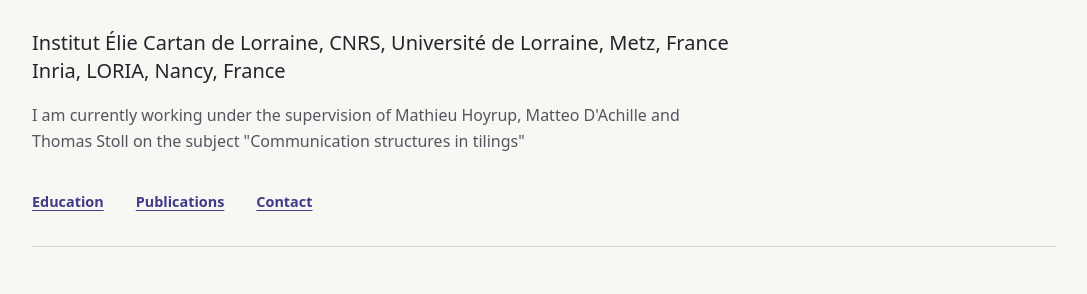
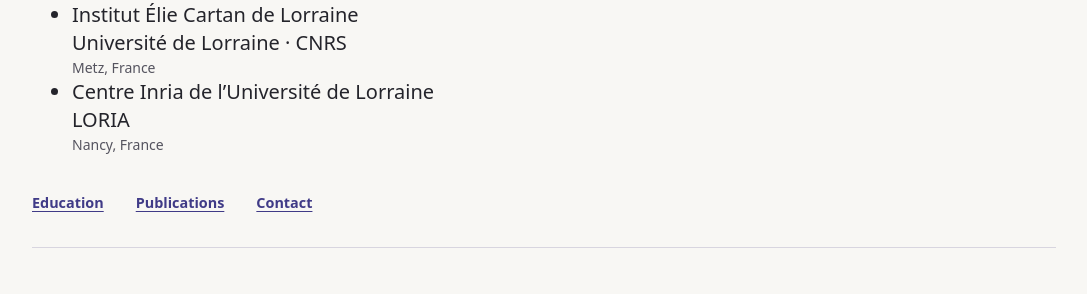
Before and after one commit to AchimSchlather/AchimSchlather.github.io, a plain HTML site: page index.html in a window 1280 px wide. Shown: the part 221-515 px from the top of the page, without its empty margins (96-1183 px from the left). Drawn offline with Linux system fonts and the light colour scheme.

Commit message:
Enhance affiliation details in index.html
Added affiliation section with position and locations.

```diff
--- a/index.html
+++ b/index.html
@@ -151,6 +151,13 @@
       white-space: nowrap;
     }
 
+    .affiliation-location {
+      display: block;
+      margin-top: 0.1rem;
+      color: var(--muted);
+      font-size: 0.875rem;
+    }
+
   </style>
 </head>
 <body>
@@ -159,8 +166,21 @@
   <div class="page">
     <header class="intro">
       <h1>Achim Schlather</h1>
-      <p class="affiliation">Doctoral student<br><br>Institut Élie Cartan de Lorraine, CNRS, Université de Lorraine, Metz, France<br>Inria, LORIA, Nancy, France</p>
-      <p class="bio">I am currently working under the supervision of Mathieu Hoyrup, Matteo D'Achille and Thomas Stoll on the subject "Communication structures in tilings"</p>
+      <div class="affiliation">
+        <p class="position">[Position]</p>
+        <ul class="affiliation-list" role="list">
+        <li>
+        Institut Élie Cartan de Lorraine<br>
+        Université de Lorraine · CNRS
+        <span class="affiliation-location">Metz, France</span>
+        </li>
+        <li>
+        Centre Inria de l’Université de Lorraine<br>
+        LORIA
+        <span class="affiliation-location">Nancy, France</span>
+        </li>
+        </ul>
+      </div>
 
       <nav aria-label="Page sections">
         <ul class="nav-list" role="list">
```
